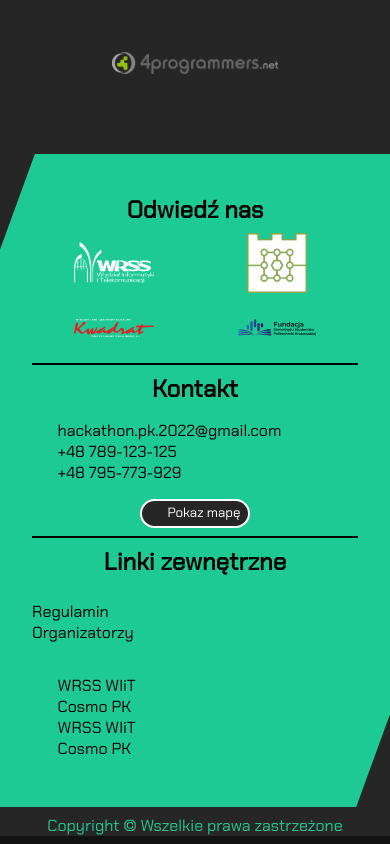
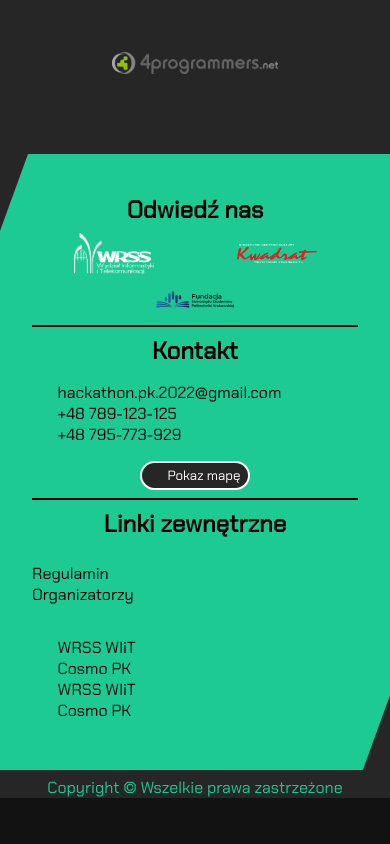
Before and after one commit to grupacosmo/kosciuszkon, a React (Create React App) app: page / in a window 390 px wide. Shown: the part 5016-5860 px from the top of the page. After the commit the page ends 5822 px from the top, so only its background shows below. Built offline with nearby package versions, Linux system fonts and the light colour scheme; some icons are missing; the HTML template or start-up script is replaced by a standard one.

Commit message:
Removed WIiT logo

```diff
--- a/src/containers/Footer/Footer.js
+++ b/src/containers/Footer/Footer.js
@@ -1,5 +1,5 @@
 import kwadrat from "../../assets/kwadrat.webp"
-import wiit from "../../assets/wiit.webp"
+// import wiit from "../../assets/wiit.webp"
 import wrss from "../../assets/wrss.webp"
 import fundacja from "../../assets/fundacja.webp"
 import { Icon } from "@iconify/react"
@@ -27,9 +27,9 @@ const Footer = () => {
                             <a href="https://samorzad.pk.edu.pl/" target="_blank" rel="noreferrer">
                                 <img src={wrss} alt="Samorząd Studencki Politechniki Krakowskiej" />
                             </a>
-                            <a href="https://it.pk.edu.pl/" target="_blank" rel="noreferrer" >
+                            {/* <a href="https://it.pk.edu.pl/" target="_blank" rel="noreferrer" >
                                 <img src={wiit} alt="Wydział Informatyki i Telekomunikacji" />
-                            </a>
+                            </a> */}
                             <a href="https://klubkwadrat.pl/pl" target="_blank" rel="noreferrer">
                                 <img src={kwadrat} alt="Klub Kwadrat" />
                             </a>
--- a/src/containers/Footer/_footer.scss
+++ b/src/containers/Footer/_footer.scss
@@ -49,7 +49,7 @@
     &__visit-us {
         div {
             display: grid;
-            grid-template-columns: 1fr 1fr 1fr 1fr;
+            grid-template-columns: 1fr 1fr 1fr;
             align-items: center;
 
             a {
@@ -57,12 +57,12 @@
                     width: 120px;
                 }
             }
-            a:nth-child(2) {
-                img {
-                    height: 80px;
-                    width: 80px;
-                }
-            }
+            // a:nth-child(1) {
+            //     img {
+            //         height: 80px;
+            //         width: 80px;
+            //     }
+            // }
         }
     }
 
@@ -165,12 +165,12 @@
                         width: 80px;
                     }
                 }
-                a:nth-child(2) {
-                    img {
-                        height: 60px;
-                        width: 60px;
-                    }
-                }
+                // a:nth-child(1) {
+                //     img {
+                //         height: 60px;
+                //         width: 60px;
+                //     }
+                // }
             }
         }
 
@@ -189,6 +189,10 @@
             div {
                 grid-template-columns: 1fr 1fr;
                 grid-template-rows: 1fr 1fr;
+
+                a:nth-child(3) {
+                    grid-column: 1 / span 2;
+                }
             }
         }
     }
```
